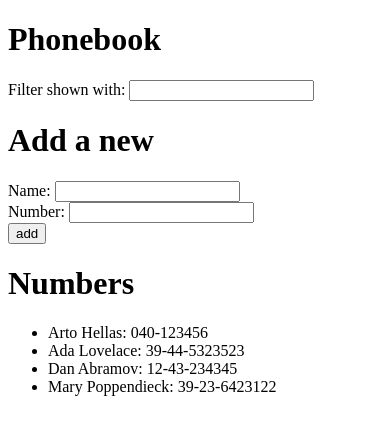
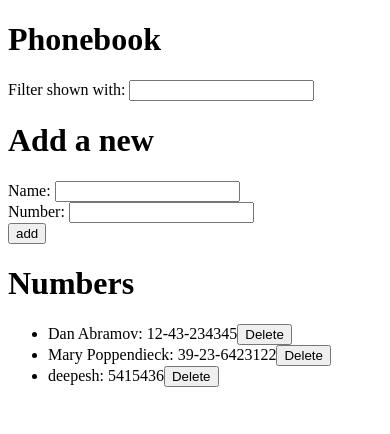
Before and after one commit to Deepesh2023/full-stack-open, a React (Vite) app in the folder part_2/phonebook/: page / in a window 390 px wide. Shown: the top 434 px of the page. Built offline with nearby package versions, Linux system fonts and the light colour scheme; data requests are answered from the project's data file.

Commit message:
phonebook, step 9

```diff
--- a/part_2/phonebook/db.json
+++ b/part_2/phonebook/db.json
@@ -1,3 +1,19 @@
 {
-  "persons": []
+  "persons": [
+    {
+      "name": "Dan Abramov",
+      "number": "12-43-234345",
+      "id": "3"
+    },
+    {
+      "name": "Mary Poppendieck",
+      "number": "39-23-6423122",
+      "id": "4"
+    },
+    {
+      "id": "c7b1",
+      "name": "deepesh",
+      "number": "5415436"
+    }
+  ]
 }
--- a/part_2/phonebook/src/App.jsx
+++ b/part_2/phonebook/src/App.jsx
@@ -1,16 +1,16 @@
-import { useState } from "react";
+import { useState, useEffect } from "react";
 import ContactsDisplay from "./components/ContactsDisplay";
+import phonebook from "./services/phonebook";
 
 const App = () => {
-  const [persons, setPersons] = useState([
-    { name: "Arto Hellas", number: "040-123456", id: 1 },
-    { name: "Ada Lovelace", number: "39-44-5323523", id: 2 },
-    { name: "Dan Abramov", number: "12-43-234345", id: 3 },
-    { name: "Mary Poppendieck", number: "39-23-6423122", id: 4 },
-  ]);
+  const [persons, setPersons] = useState([]);
   const [filteredPersons, setFilteredContacts] = useState([]);
   const [newContact, setNewContact] = useState({ name: "", number: "" });
   const [searchText, setSearchText] = useState("");
+
+  useEffect(() => {
+    phonebook.getAll().then((persons) => setPersons(persons));
+  }, []);
 
   const newContactInputDisplay = (event) => {
     setNewContact({ ...newContact, [event.target.id]: event.target.value });
@@ -43,8 +43,25 @@ const App = () => {
       name: newContact.name,
       number: newContact.number,
     };
-    setPersons(persons.concat(newPersonObject));
+
+    phonebook.post(newPersonObject).then((newPerson) => {
+      setPersons(persons.concat(newPerson));
+    });
+
     setNewContact({ name: "", number: "" });
+  };
+
+  const deleteContact = (person) => {
+    return () => {
+      if (confirm(`Delete ${person.name}?`)) {
+        phonebook.deleteContact(person.id).then((deletedContact) => {
+          setPersons(
+            persons.filter((person) => person.id !== deletedContact.id)
+          );
+        });
+      }
+      return;
+    };
   };
 
   const contacts = filteredPersons.length === 0 ? persons : filteredPersons;
@@ -62,11 +79,11 @@ const App = () => {
       <AddNewPersonForm
         onsubmitFunction={addNewContactButtonAction}
         nameDisplay={newContact.name}
-        ContactsDisplay={newContact.number}
+        numberDisplay={newContact.number}
         onchangeFunction={newContactInputDisplay}
       />
       <Heading heading={"Numbers"} />
-      <ContactsDisplay contacts={contacts} />
+      <ContactsDisplay contacts={contacts} deleteButtonAction={deleteContact} />
     </div>
   );
 };
--- a/part_2/phonebook/src/components/ContactsDisplay.jsx
+++ b/part_2/phonebook/src/components/ContactsDisplay.jsx
@@ -1,9 +1,10 @@
-const ContactsDisplay = ({ contacts }) => {
+const ContactsDisplay = ({ contacts, deleteButtonAction }) => {
   return (
     <ul>
       {contacts.map((person) => (
-        <li key={person.name}>
+        <li key={person.id}>
           {person.name}: {person.number}
+          <button onClick={deleteButtonAction(person)}>Delete</button>
         </li>
       ))}
     </ul>
--- /dev/null
+++ b/part_2/phonebook/src/services/phonebook.js
@@ -0,0 +1,24 @@
+import axios from "axios";
+
+const baseUrl = "http://localhost:3001/persons";
+
+const getAll = () => {
+  const request = axios.get(baseUrl);
+  return request.then((response) => response.data);
+};
+
+const post = (newPerson) => {
+  const request = axios.post(baseUrl, newPerson);
+  return request.then((response) => response.data);
+};
+
+const deleteContact = (personId) => {
+  const request = axios.delete(`${baseUrl}/${personId}`);
+  return request.then((response) => response.data);
+};
+
+export default {
+  getAll,
+  post,
+  deleteContact,
+};
```
